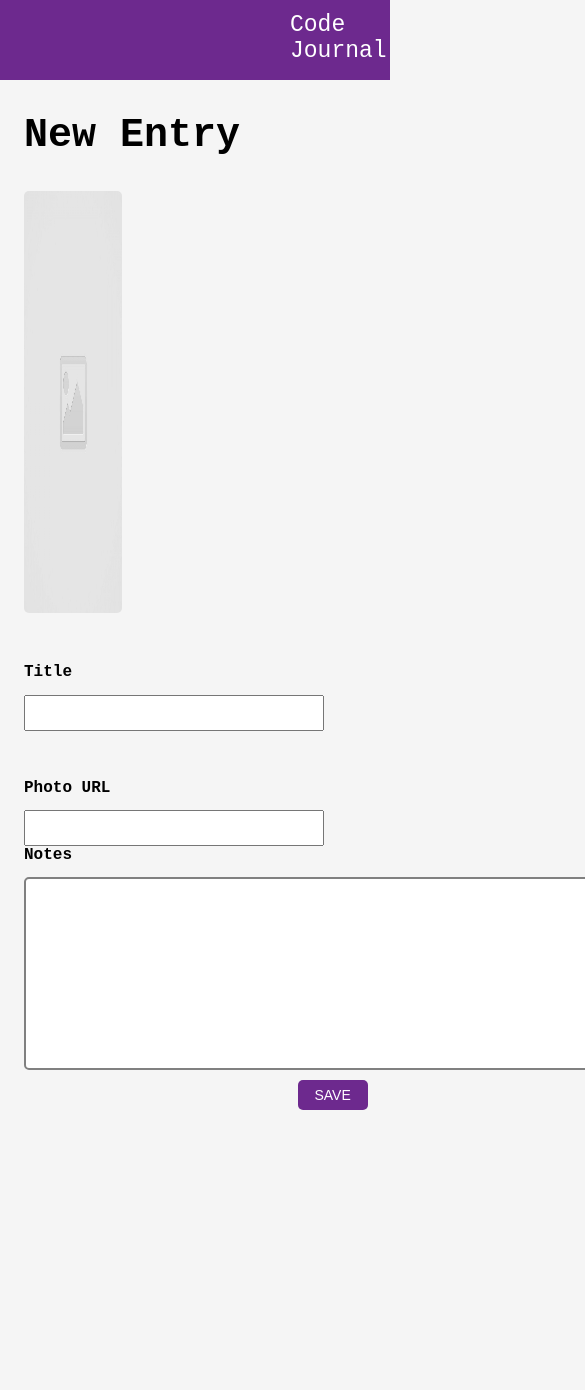
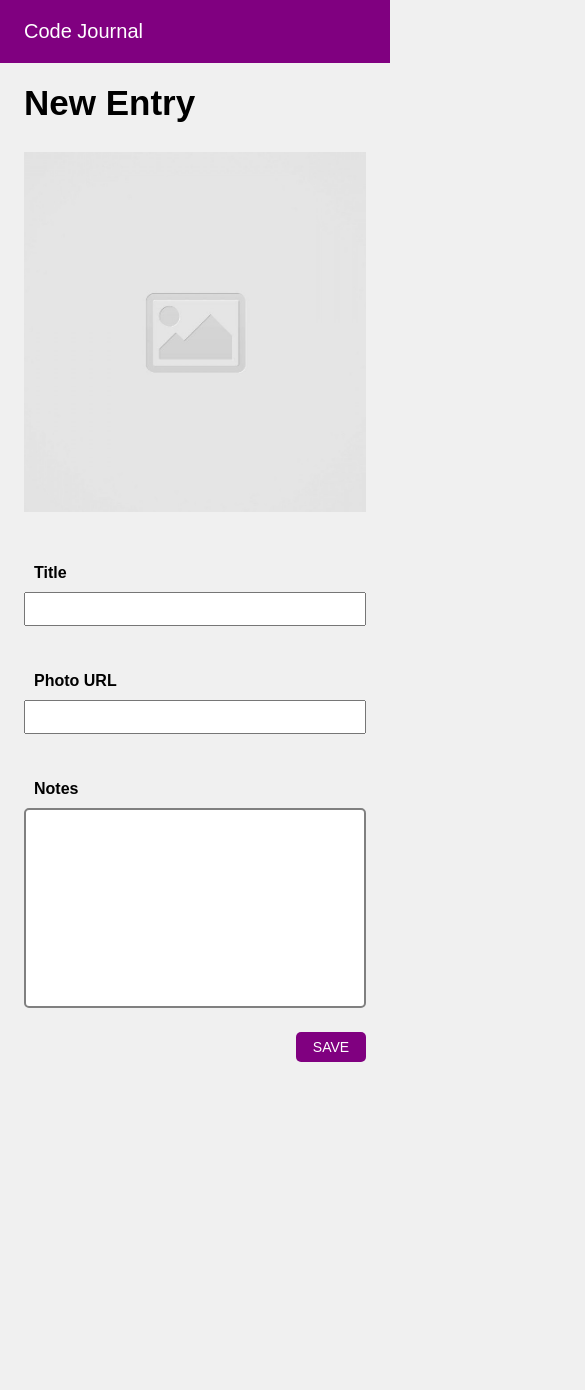
Before and after one commit to rjbae/code-journal-, a website: page index.html in a window 390 px wide. Shown: the top 1390 px of the page, 585 px wide, since content can reach past the window. After the commit the page ends 1202 px from the top, so only its background shows below. Drawn offline with Linux system fonts and the light colour scheme.

Commit message:
Made page mobile and desktop responsive. #1.

```diff
--- a/css/styles.css
+++ b/css/styles.css
@@ -1,75 +1,73 @@
 body {
-  font-family: "Ubuntu Mono", monospace;
-  background-color: whitesmoke;
+  font-family: "Proza Libre", sans-serif;
+  background-color: #f0f0f0;
 }
 
 header {
-  font-size: 23px;
-  background-color: #6d298e;
+  background-color: purple;
   color: white;
-  width: 100vw;
-  padding-bottom: 0.7em;
-  padding-left: 290px;
-  padding-top: 0.5em;
+  padding: 0.01rem 0;
 }
 
 h2 {
-  font-size: 40px;
+  font-size: 35px;
+  margin-top: 20px;
+}
+
+h3 {
+  font-weight: normal;
+  font-size: 20px;
 }
 
 .placeholder {
-  width: 25vw;
-  height: 50vh;
-  border-radius: 5px;
-  margin-bottom: 1em;
+  height: 360px;
+  width: 100%;
+  object-fit: cover;
 }
 
 label {
   font-weight: bold;
 }
 
-.form-container {
-  display: flex;
+.label {
+  padding: 10px;
+  padding-top: 3em;
+}
+
+.input-title {
+  height: 2.5em;
+  width: 100%;
+}
+
+.photourl {
+  height: 2.5em;
+  width: 100%;
 }
 
 .notes {
   border: solid 2px gray;
   border-radius: 5px;
-  line-height: 14em;
-  width: 55em;
-  margin-top: 1em;
+  width: 100%;
+  height: 200px;
 }
 
-.notes-label {
-  font-weight: bold;
+.input {
+  height: 2em;
 }
 
 .save {
   border-radius: 5px;
-  background-color: #6d298e;
+  background-color: purple;
   color: white;
   width: 70px;
+  max-width: 100%;
   height: 30px;
-  margin-left: 80%;
-  margin-top: 3%;
-  margin-bottom: 20em;
+  margin-bottom: 10em;
   font-size: 14px;
   border: none;
 }
 
-.title {
-  line-height: 30px;
-  width: 300px;
-  margin-top: 1em;
+.save-button {
+  text-align: right;
+  padding-top: 12em;
 }
-
-.photourl {
-  line-height: 30px;
-  width: 300px;
-  margin-top: 1em;
-}
-
-.title-container {
-  margin-bottom: 3em;
-  margin-top: 2em;
-}
--- a/index.html
+++ b/index.html
@@ -16,51 +16,49 @@
 </head>
 <body>
   <main>
-    <div class="row">
-      <div class="column-full">
     <header>
-          Code Journal
+      <div class="container">
+        <h3>Code Journal</h3>
+      </div>
     </header>
-      </div>
-    </div>
     <div class="container">
-      <div class="row">
-        <div class="column-full">
+      <form class="form">
         <div data-view="entry-form"></div>
-          <h2>New Entry</h2>
-        </div>
-      </div>
+        <h2 class="new-entry">New Entry</h2>
         <div class="row">
           <div class="column-half">
-          <input type="image" src="images/placeholder-image-square.jpg" class="placeholder">
+            <img src="images/placeholder-image-square.jpg" class="placeholder">
           </div>
           <div class="column-half">
             <div class="form-container">
-            <form>
               <div class="title-container">
-                <div>
-                  <label for="titleForm" class="title-form">Title</label>
+                <div class="label">
+                  <label for="titleForm">Title</label>
                 </div>
-                <input type="text" class="title">
+                <div class="input">
+                  <input name="title" type="text" class="input-title" required>
                 </div>
-              <div>
-                <label for="photoURL" class="photo-url">Photo URL</label>
               </div>
-              <input type="url" class="photourl">
+              <div class="label">
+                <label for="photoUrl">Photo URL</label>
+              </div>
+              <div class="input">
+                <input name="photoUrl" type="url" class="photourl" required>
+              </div>
             </div>
           </div>
         </div>
         <div class="row">
           <div class="column-full">
-          <div>
-            <label for="notes" class="notes-label">Notes</label>
+            <div class="label">
+              <label for="notes">Notes</label>
             </div>
-          <input type="text" class="notes">
+            <div class="input">
+              <textarea name="notes" class="notes" style="resize: none;" rows="5" required></textarea>
             </div>
+            <div class="save-button">
+              <button type="submit" class="save">SAVE</button>
             </div>
-      <div class="row">
-        <div class="column-full">
-          <button class="save">SAVE</button>
           </div>
         </div>
     </div>
```
Lines whose indentation alone changed are shown as unchanged.
